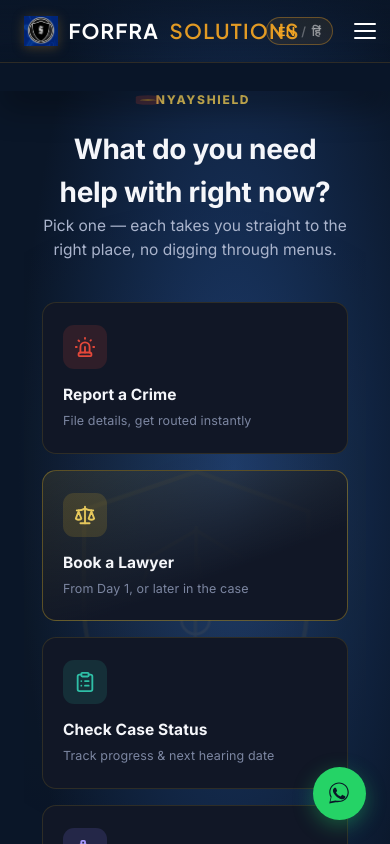
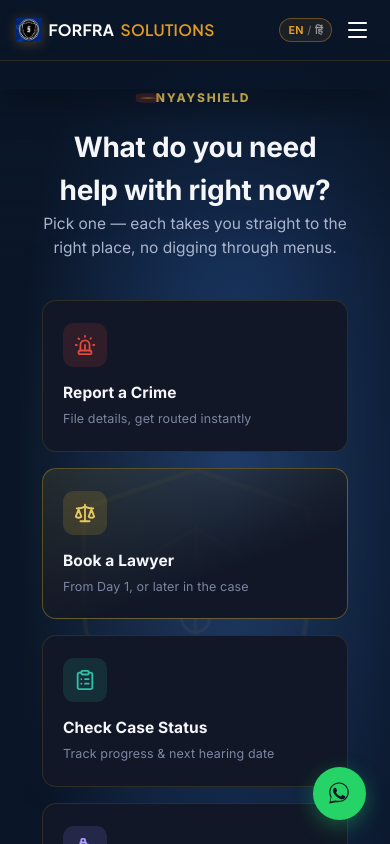
Before and after one commit to pragatikhanna06-hash/new-project, a React (Vite) app: page / in a window 390 px wide. Shown: the top 844 px of the page. Built offline with nearby package versions, Linux system fonts and the light colour scheme.

Commit message:
update all the files

```diff
--- a/src/HomePage.css
+++ b/src/HomePage.css
@@ -203,6 +203,7 @@ img { display: block; max-width: 100%; }
   gap: 0.65rem;
   text-decoration: none;
   transition: opacity var(--trans);
+  -webkit-tap-highlight-color: transparent;
 }
 .navbar-brand:hover { opacity: 0.88; }
 
@@ -260,6 +261,7 @@ img { display: block; max-width: 100%; }
   transition: color var(--trans);
   letter-spacing: 0.01em;
   padding: 0.3rem 0;
+  -webkit-tap-highlight-color: transparent;
 }
 .navbar-links li:not(:last-child):not(:nth-last-child(2)) > a::after {
   content: "";
@@ -283,10 +285,31 @@ img { display: block; max-width: 100%; }
   border-radius: 999px;
   box-shadow: 0 4px 16px rgba(245,166,35,0.28);
   transition: transform var(--trans), box-shadow var(--trans) !important;
+  -webkit-tap-highlight-color: transparent;
 }
 .nav-cta:hover {
   transform: translateY(-2px);
   box-shadow: 0 8px 22px rgba(245,166,35,0.4);
+}
+
+/* replace the browser's default blue focus ring with the site's gold accent */
+.navbar-brand:focus,
+.navbar-links a:focus,
+.nav-cta:focus,
+.hamburger:focus,
+.navbar-lang-item button:focus,
+.navbar-lang-item a:focus {
+  outline: none;
+}
+.navbar-brand:focus-visible,
+.navbar-links a:focus-visible,
+.nav-cta:focus-visible,
+.hamburger:focus-visible,
+.navbar-lang-item button:focus-visible,
+.navbar-lang-item a:focus-visible {
+  outline: 2px solid var(--gold);
+  outline-offset: 3px;
+  border-radius: 4px;
 }
 
 /* Report a Crime — urgent nav button */
@@ -390,7 +413,9 @@ img { display: block; max-width: 100%; }
   align-items: center;
   justify-content: center;
   overflow: hidden;
-  background: radial-gradient(ellipse at 60% 40%, #1B3A6B 0%, #0A1628 65%);
+  background:
+    linear-gradient(to bottom, var(--navy) 0, var(--navy) 40px, rgba(10,22,40,0) 260px),
+    radial-gradient(ellipse at 60% 40%, #1B3A6B 0%, #0A1628 65%);
   padding: var(--nav-h) 1.5rem 0;
 }
 
@@ -1155,7 +1180,24 @@ img { display: block; max-width: 100%; }
 }
 
 @media (max-width: 860px) {
-  :root { --nav-h: 62px; }
+  :root { --nav-h: 60px; }
+
+  .navbar-inner { padding: 0 1rem; }
+
+  .brand-logo { width: 26px; height: 26px; }
+  .brand-name, .brand-sub { font-size: 0.98rem; letter-spacing: 0.02em; }
+  .navbar-brand { gap: 0.4rem; }
+
+  .navbar-mobile-controls { gap: 0.5rem; }
+
+  .lang-toggle--compact {
+    padding: 0.24rem 0.5rem;
+    font-size: 0.68rem;
+    gap: 0.22rem;
+  }
+
+  .hamburger { width: 34px; height: 34px; }
+  .hamburger span { width: 19px; }
 
   .navbar-links {
     margin-left: 0;
```
